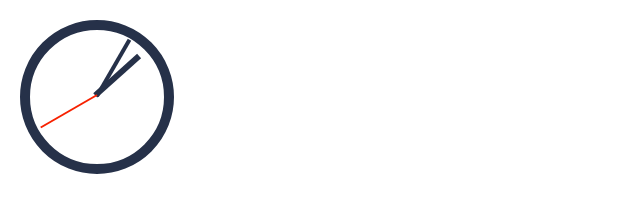
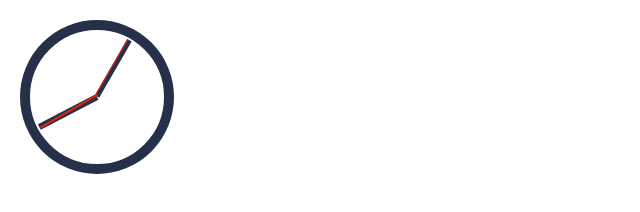
Before and after one commit to alexey-korablin/chellenge_30_days, a website: page d2_css_clock/app/layout/index.html in a window 1280 px wide. Shown: the whole page, without its empty margins (0-640 px from the left). Drawn offline with nearby package versions, Linux system fonts and the light colour scheme; files that its build step writes are made by us from their sources.

Commit message:
d2_css_clock_02 Fix bug with wrong showing hours. Modify styles of hours hand

```diff
--- a/d2_css_clock/app/scripts/index.js
+++ b/d2_css_clock/app/scripts/index.js
@@ -43,9 +43,12 @@
         minuteHand.style.transform = `rotate(${minutesDegrees}deg)`;
 
         const hours = now.getHours();
-        const hoursDegrees = ((hours / 60) * 360) + 90;
+        const hoursDegrees = ((hours / 12) * 360) + ((minutes / 60) * 30) + 90;
         checkCondition({name: 'hours', count: hours});
+        console.log(hoursDegrees);
         hourHand.style.transform = `rotate(${hoursDegrees}deg)`;
+
+        console.log(`Seconds: ${seconds}; Minutes: ${minutes}; Hours: ${hours}`);
     }
 
     setInterval(setDate, 1000);
--- a/d2_css_clock/app/styles/clock.less
+++ b/d2_css_clock/app/styles/clock.less
@@ -30,11 +30,14 @@
 
             &__minute {
                 height: 4px;
+                border-bottom: 1px solid @cloclSecondHend;
             }
 
-        &__hour {
-            width: 45%;
-            transform-origin: 105%;
-        }
+        // &__hour {
+        //     // width: 45%;
+        //     // transform-origin: 105%;
+        //     height: 5px;
+        //     border-bottom: 1px solid @cloclSecondHend;
+        // }
     }
 }
```
